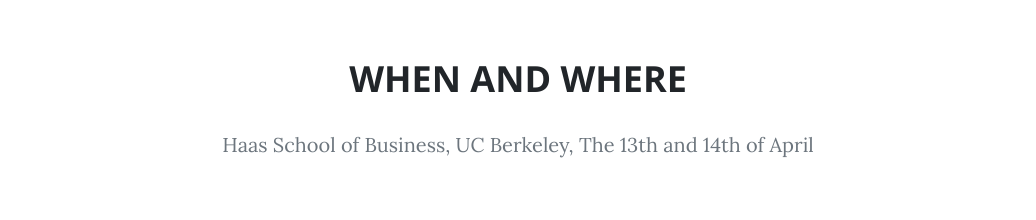
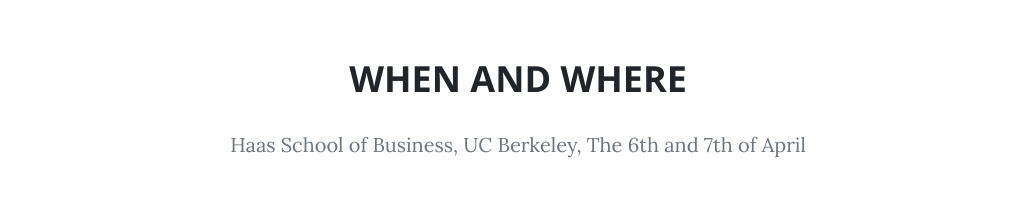
Before and after one commit to Aztreas/bic, a plain HTML site: page index.html in a window 1280 px wide. Shown: the part 1740-1960 px from the top of the page, without its empty margins (122-1158 px from the left). Drawn offline with nearby package versions, Linux system fonts and the light colour scheme.

Commit message:
dates updated

```diff
--- a/index.html
+++ b/index.html
@@ -149,7 +149,7 @@
         <div class="row">
           <div class="col-lg-12 text-center">
             <h2 class="section-heading text-uppercase">When and Where</h2>
-            <p class="text-muted">Haas School of Business, UC Berkeley, The 13th and 14th of April</p>
+            <p class="text-muted">Haas School of Business, UC Berkeley, The 6th and 7th of April</p>
           </div>
         </div>
     </section>
```
